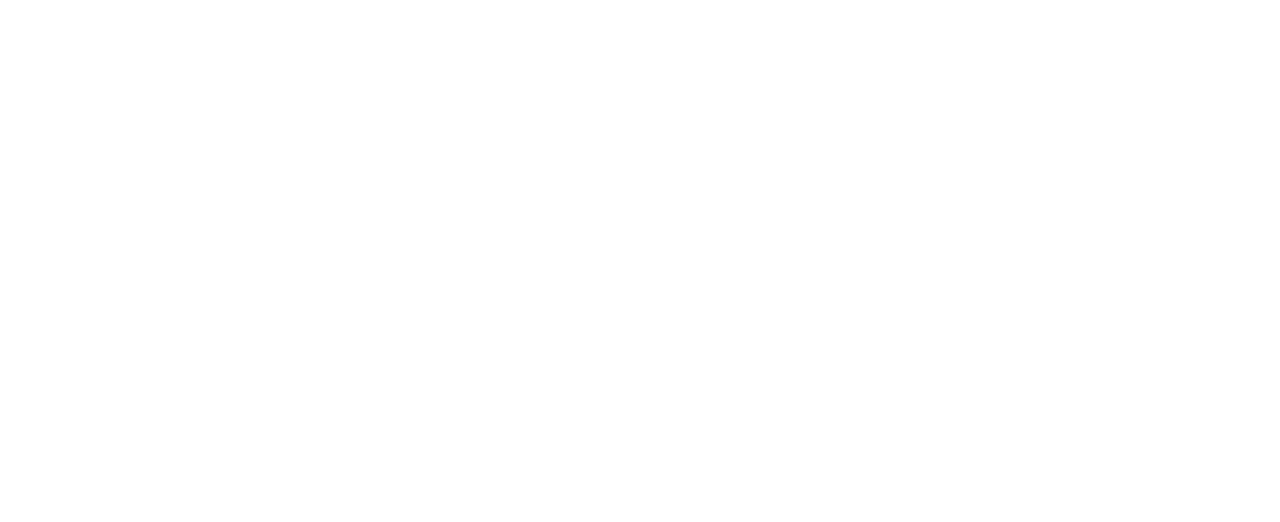
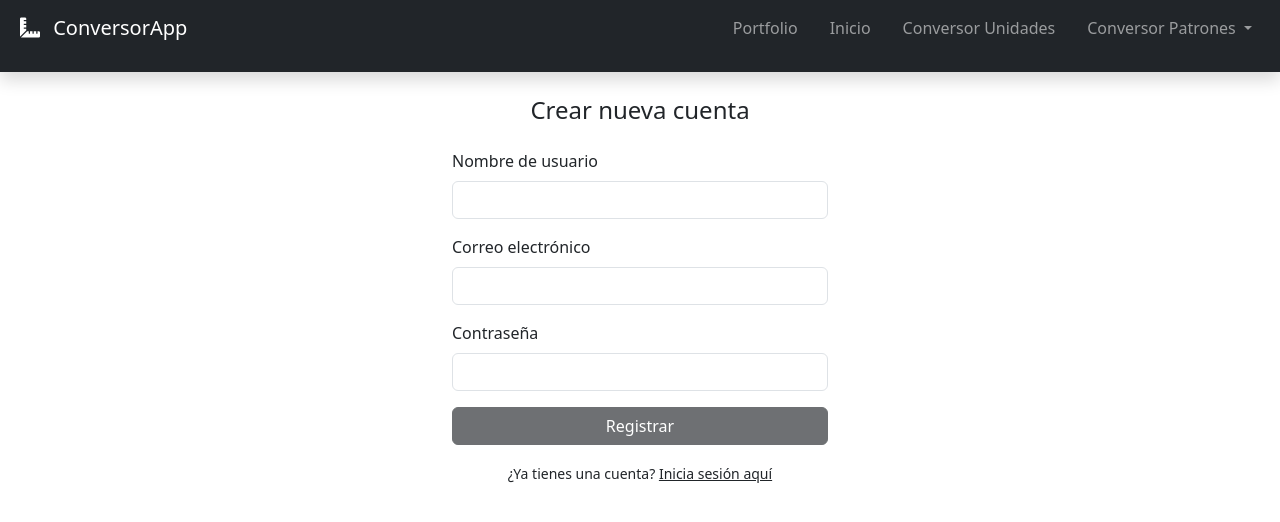
Before and after one commit to oscar-co/ConversorFrontend_ModernAngular, an Angular app: page /register in a window 1280 px wide. Before the commit this address led to /. Shown: the top 522 px of the page. Built offline with nearby package versions, Linux system fonts and the light colour scheme.

Commit message:
Implementado el registro de nuevos usuarios

```diff
--- a/src/app/app.routes.ts
+++ b/src/app/app.routes.ts
@@ -3,6 +3,7 @@
 import { LoginComponent } from './login/login.component';
 import { AccessDeniedComponent } from './pages/access-denied/access-denied.component';
 import { AuthGuard } from './auth/auth.guard';
+import { RegisterComponent } from './login/register/register.component';
 
 
 export const routes: Routes = [
@@ -10,6 +11,7 @@
   { path: 'portfolio', component: PortfolioComponent },
   { path: 'login', component: LoginComponent },
   { path: 'access-denied', component: AccessDeniedComponent },
+  { path: 'register', component: RegisterComponent },
   {
     path: 'conversor-project',
     canActivate: [AuthGuard],
--- a/src/app/login/login.component.html
+++ b/src/app/login/login.component.html
@@ -10,10 +10,18 @@
       <label class="form-label">Contraseña</label>
       <input type="password" formControlName="password" class="form-control" />
     </div>
-    <button type="submit" class="btn btn-primary w-100">Entrar</button>
+    <button type="submit" class="btn btn-dark w-100">Entrar</button>
+    <hr class="border-dark my-5" />
+    <!-- Enlace a registro mejorado -->
+    <div class="text-center mt-5">
+      <span class="text-dark">¿No tienes cuenta?</span><br />
+      <a [routerLink]="['/register']" class="btn btn-outline-dark mt-2 px-4">
+        <i class="fas fa-user-plus me-2"></i> Crear una cuenta
+      </a>
+    </div>
   </form>
   <div *ngIf="error" class="alert alert-danger mt-3">
     {{ error }}
   </div>
-</div>
+
 <footer></footer>
--- a/src/app/login/login.component.ts
+++ b/src/app/login/login.component.ts
@@ -1,6 +1,6 @@
 // src/app/components/login/login.component.ts
 import { Component } from '@angular/core';
-import { ActivatedRoute, Router } from '@angular/router';
+import { ActivatedRoute, Router, RouterModule } from '@angular/router';
 import { AuthService } from '../services/auth.service';
 import { FormBuilder, FormGroup, ReactiveFormsModule, Validators } from '@angular/forms';
 import { CommonModule } from '@angular/common';
@@ -10,7 +10,7 @@
   selector: 'app-login',
   templateUrl: './login.component.html',
   standalone: true,
-  imports: [CommonModule, ReactiveFormsModule, NavbarConversorComponent],
+  imports: [CommonModule, ReactiveFormsModule, NavbarConversorComponent, RouterModule],
 })
 export class LoginComponent {
   loginForm: FormGroup;
--- /dev/null
+++ b/src/app/login/register/register.component.html
@@ -0,0 +1,53 @@
+<app-navbar-conversor></app-navbar-conversor>
+
+<div class="container mt-5 pt-5 text-dark" style="max-width: 400px;">
+  <h4 class="mb-4 text-center">Crear nueva cuenta</h4>
+
+  <form [formGroup]="registerForm" (ngSubmit)="submit()">
+
+    <!-- Username -->
+    <div class="mb-3">
+      <label class="form-label">Nombre de usuario</label>
+      <input type="text" formControlName="username" class="form-control" />
+      <div *ngIf="registerForm.get('username')?.invalid && registerForm.get('username')?.touched" class="text-danger mt-1 small">
+        El nombre de usuario es obligatorio.
+      </div>
+    </div>
+
+    <!-- Email -->
+    <div class="mb-3">
+      <label class="form-label">Correo electrónico</label>
+      <input type="email" formControlName="email" class="form-control" />
+      <div *ngIf="registerForm.get('email')?.invalid && registerForm.get('email')?.touched" class="text-danger mt-1 small">
+        Introduce un correo válido.
+      </div>
+    </div>
+
+    <!-- Password -->
+    <div class="mb-3">
+      <label class="form-label">Contraseña</label>
+      <input type="password" formControlName="password" class="form-control" />
+      <div *ngIf="registerForm.get('password')?.invalid && registerForm.get('password')?.touched" class="text-danger mt-1 small">
+        La contraseña es obligatoria y debe tener al menos 6 caracteres.
+      </div>
+    </div>
+
+    <!-- Botón -->
+    <button type="submit" class="btn btn-dark w-100" [disabled]="registerForm.invalid">Registrar</button>
+
+    <!-- Enlace -->
+    <div class="text-center mt-3">
+      <small>¿Ya tienes una cuenta?
+        <a class="link-dark text-decoration-underline" [routerLink]="['/login']">Inicia sesión aquí</a>
+      </small>
+    </div>
+  </form>
+
+  <!-- Errores y éxito -->
+  <div *ngIf="error" class="alert alert-danger mt-3 text-center">
+    {{ error }}
+  </div>
+  <div *ngIf="success" class="alert alert-success mt-3 text-center">
+    {{ success }}
+  </div>
+</div>
--- /dev/null
+++ b/src/app/login/register/register.component.ts
@@ -0,0 +1,43 @@
+import { Component } from '@angular/core';
+import { FormBuilder, FormGroup, Validators, ReactiveFormsModule } from '@angular/forms';
+import { Router, RouterModule } from '@angular/router';
+import { CommonModule } from '@angular/common';
+import { AuthService } from '../../services/auth.service';
+import { NavbarConversorComponent } from "../../conversor/navbar/navbar-conversor.component";
+
+
+@Component({
+  selector: 'app-register',
+  standalone: true,
+  imports: [CommonModule, ReactiveFormsModule, NavbarConversorComponent, RouterModule],
+  templateUrl: './register.component.html',
+})
+export class RegisterComponent {
+  registerForm: FormGroup;
+  error: string | null = null;
+  success: string | null = null;
+
+  constructor(private fb: FormBuilder, private auth: AuthService, private router: Router) {
+    this.registerForm = this.fb.group({
+      username: ['', Validators.required],
+      email: ['', [Validators.required, Validators.email]],
+      password: ['', [Validators.required, Validators.minLength(6)]],
+    });
+  }
+
+  submit(): void {
+    if (this.registerForm.invalid) return;
+
+    this.auth.register(this.registerForm.value).subscribe({
+      next: () => {
+        this.success = 'Usuario registrado correctamente. Ahora puedes iniciar sesión.';
+        this.error = null;
+        this.router.navigate(['/login']);
+      },
+      error: err => {
+        this.error = err.error?.message || 'Error al registrar.';
+        this.success = null;
+      }
+    });
+  }
+}
--- a/src/app/services/auth.service.ts
+++ b/src/app/services/auth.service.ts
@@ -19,6 +19,10 @@
         localStorage.setItem(this.TOKEN_KEY, res.token);
       })
     );
+  }
+
+  register(data: { username: string; password: string; email: string; }): Observable<any> {
+    return this.http.post(`${this.apiUrl}/users/register`, data);
   }
 
   logout(): void {
@@ -66,10 +70,10 @@
   try {
     const payload = JSON.parse(atob(token.split('.')[1]));
     return payload.sub || null;
-  } catch (e) {
-    return null;
+    } catch (e) {
+      return null;
+    }
   }
-}
 
   isAdmin(): boolean {
     return this.getUserRole() === 'ROLE_ADMIN';
```
Also changed, not shown: src/app/login/register/register.component.css (added).
